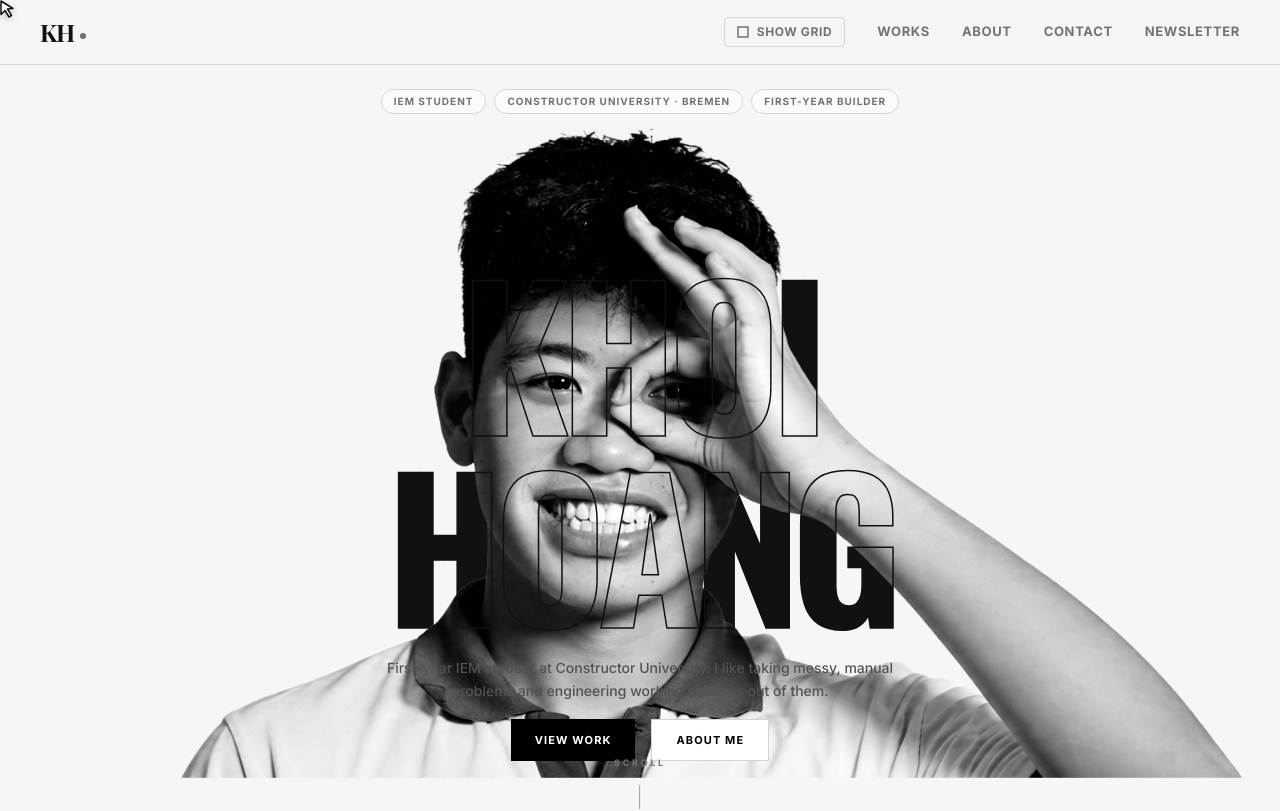
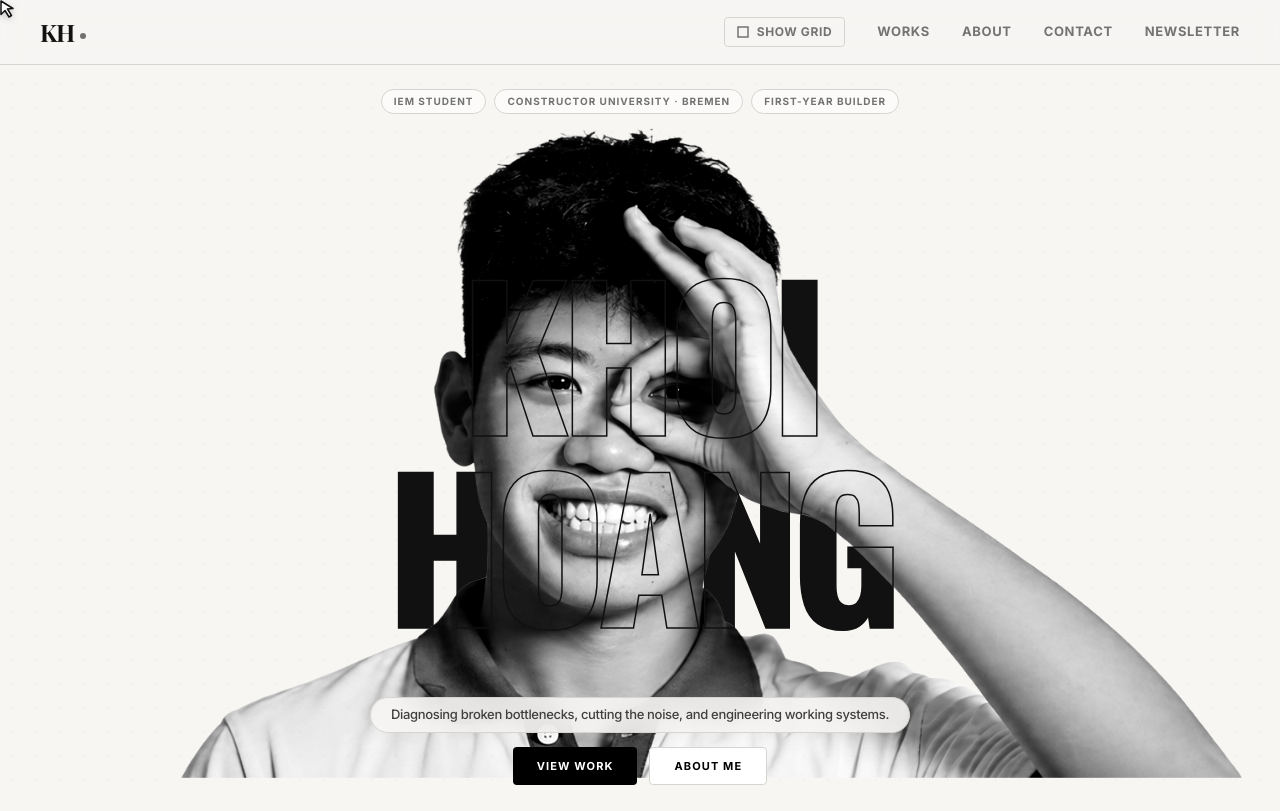
Before and after one commit to PlebHoang/portfolio-v3, a React (Vite) app: page / in a window 1280 px wide. Shown: the top 811 px of the page. Built offline with nearby package versions, Linux system fonts and the light colour scheme; a web font is replaced by a local one.

Commit message:
fix(hero): add tasteful value proposition HUD and resolve portrait clipping

```diff
--- a/src/components/HeroSection.tsx
+++ b/src/components/HeroSection.tsx
@@ -213,23 +213,26 @@ export const HeroSection: React.FC<HeroSectionProps> = ({ onAboutOpen }) => {
       </div>
 
       {/* Value Proposition & CTA Buttons */}
-      <div className="absolute bottom-16 left-1/2 -translate-x-1/2 z-40 flex flex-col items-center gap-4 select-none w-full max-w-xl px-4">
-        <p className="text-center font-sans text-xs sm:text-sm text-neutral-600 font-medium leading-relaxed max-w-lg">
-          First-year IEM student at Constructor University. I like taking messy, manual problems and engineering working systems out of them.
-        </p>
-        <div className="flex gap-4">
+      <div className="absolute bottom-8 md:bottom-10 left-1/2 -translate-x-1/2 z-40 flex flex-col items-center gap-3 select-none w-full max-w-xl px-4">
+        <div className="backdrop-blur-md bg-[#F7F6F3]/90 border border-[#d4d4d0] px-5 py-2 rounded-full shadow-[0_4px_20px_rgba(0,0,0,0.04)] text-center">
+          <p className="font-sans text-xs sm:text-[13px] text-neutral-700 font-medium tracking-tight">
+            Diagnosing broken bottlenecks, cutting the noise, and engineering working systems.
+          </p>
+        </div>
+
+        <div className="flex gap-3 pt-0.5">
           <button
             onClick={() => {
               const el = document.getElementById("works");
               if (el) el.scrollIntoView({ behavior: "smooth" });
             }}
-            className="px-6 py-3 bg-black text-white font-sans text-[11px] font-bold tracking-widest uppercase hover:shadow-[4px_4px_0px_0px_rgba(0,0,0,0.15)] hover:translate-x-[-2px] hover:translate-y-[-2px] transition-all cursor-pointer"
+            className="px-6 py-2.5 bg-black text-white font-sans text-[11px] font-bold tracking-widest uppercase rounded hover:shadow-[4px_4px_0px_0px_rgba(0,0,0,0.15)] hover:translate-x-[-2px] hover:translate-y-[-2px] transition-all cursor-pointer"
           >
             View Work
           </button>
           <button
             onClick={onAboutOpen}
-            className="px-6 py-3 border border-[#d4d4d0] bg-white text-black font-sans text-[11px] font-bold tracking-widest uppercase hover:border-black hover:bg-neutral-50 transition-colors cursor-pointer"
+            className="px-6 py-2.5 border border-[#d4d4d0] bg-white text-black font-sans text-[11px] font-bold tracking-widest uppercase rounded hover:border-black hover:bg-neutral-50 transition-colors cursor-pointer"
           >
             About Me
           </button>
@@ -237,24 +240,7 @@ export const HeroSection: React.FC<HeroSectionProps> = ({ onAboutOpen }) => {
       </div>
 
       {/* Bottom gradient fade into page */}
-      <div className="absolute bottom-0 left-0 right-0 h-32 bg-gradient-to-t from-[#F7F6F3] to-transparent pointer-events-none z-15" />
-
-      {/* Scroll indicator */}
-      <motion.div
-        initial={{ opacity: 0 }}
-        animate={{ opacity: 1 }}
-        transition={{ delay: 1.5, duration: 1 }}
-        className="absolute bottom-6 left-1/2 -translate-x-1/2 z-40 flex flex-col items-center gap-2"
-      >
-        <span className="font-sans text-[9px] font-bold tracking-[0.3em] uppercase text-neutral-500">
-          Scroll
-        </span>
-        <motion.div
-          animate={{ y: [0, 8, 0] }}
-          transition={{ duration: 1.5, repeat: Infinity, ease: "easeInOut" }}
-          className="w-[1px] h-6 bg-neutral-400"
-        />
-      </motion.div>
+      <div className="absolute bottom-0 left-0 right-0 h-28 bg-gradient-to-t from-[#F7F6F3] to-transparent pointer-events-none z-15" />
     </section>
   );
 };
```
Also changed, not shown: 1 other file (tests, documents, lock files or other folders).
